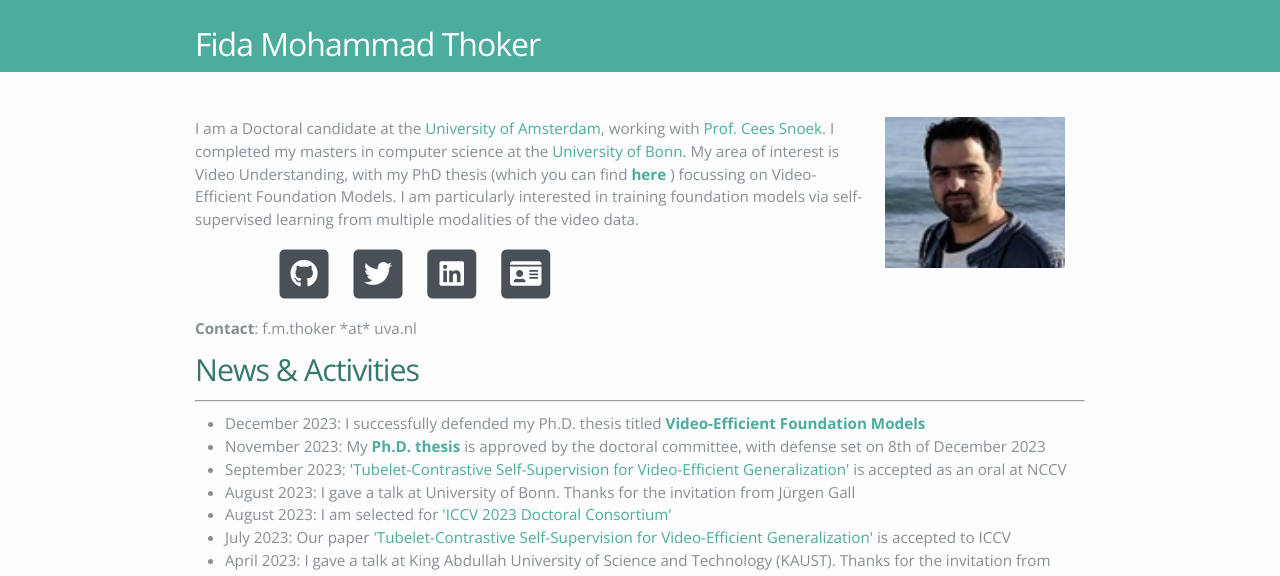
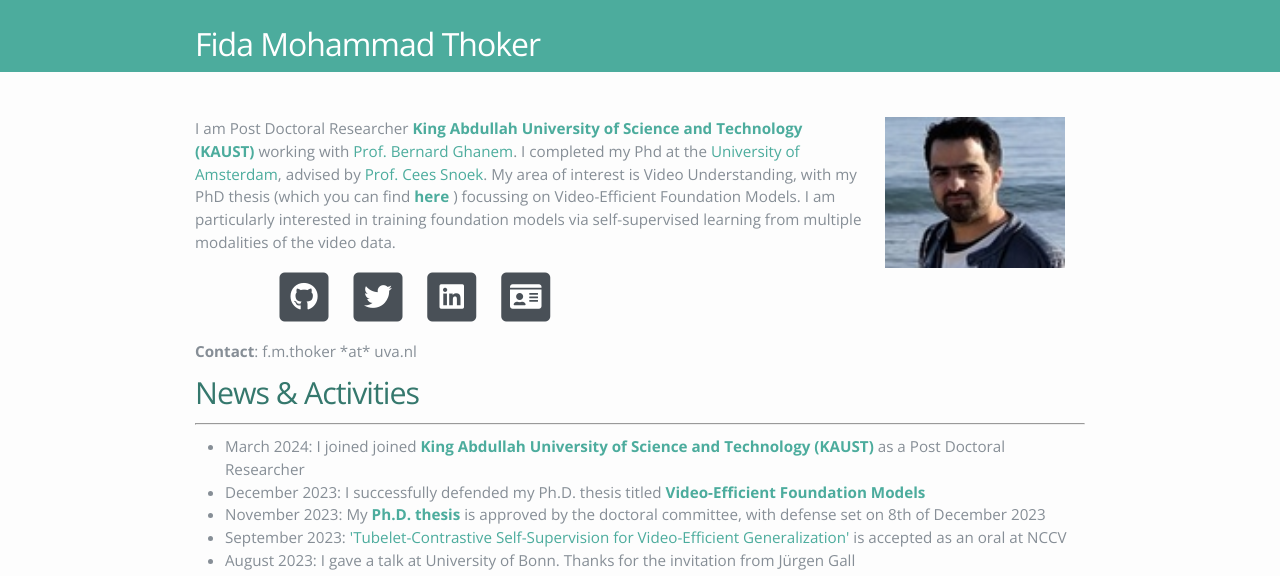
Before and after one commit to fmthoker/fmthoker.github.io, a website: page index.html in a window 1280 px wide. Shown: the top 576 px of the page. Drawn offline with nearby package versions, Linux system fonts and the light colour scheme; some icons are missing; a web font is replaced by a local one.

Commit message:
Update index.html

```diff
--- a/index.html
+++ b/index.html
@@ -84,8 +84,7 @@
       <div class="wrapper">
         <p><img src="img/profile.jpg" style="width: 180px; float: right" hspace="20" /></p>
 
-        <p>I am a Doctoral candidate at the <a href="https://www.uva.nl/en?cb">University of Amsterdam</a>, working with <a href="http://www.ceessnoek.info/">Prof. Cees Snoek</a>.
-         I completed my masters in computer science at the <a href="https://www.uni-bonn.de/en/university">University of Bonn</a>. My area of interest is Video Understanding, with my PhD thesis (which you can find <strong> <a href="pdfs/colored_digital_thesis_final.pdf">here</a> </strong>) focussing on Video-Efficient Foundation Models. I am particularly interested in training foundation models via self-supervised learning from multiple modalities of the video data. </p>
+        <p> I am Post Doctoral Researcher <strong> <a href="https://www.kaust.edu.sa/en/">King Abdullah University of Science and Technology (KAUST)</a> </strong> working with  <a href="https://www.bernardghanem.com/">Prof. Bernard Ghanem</a>. I completed my Phd at the <a href="https://www.uva.nl/en?cb">University of Amsterdam</a>, advised by <a href="http://www.ceessnoek.info/">Prof. Cees Snoek</a>. My area of interest is Video Understanding, with my PhD thesis (which you can find <strong> <a href="pdfs/colored_digital_thesis_final.pdf">here</a> </strong>) focussing on Video-Efficient Foundation Models. I am particularly interested in training foundation models via self-supervised learning from multiple modalities of the video data. </p>
 
 <!-- Icons from fontawesome (Make less ugly later) -->
 <ul class="list-inline list-social-icons mb-0">
@@ -139,7 +138,8 @@
 
 <div class="container"> <div class="events">
     <ul>
-        <li> December 2023: I successfully defended my Ph.D. thesis titled <strong> <a href="https://dare.uva.nl/search?identifier=89efbea4-62f5-426f-8208-5ba91948ecf4">Video-Efficient Foundation Models</a> </strong>
+        <li> March 2024: I joined  joined <strong> <a href="https://www.kaust.edu.sa/en/">King Abdullah University of Science and Technology (KAUST)</a> </strong> as a Post Doctoral Researcher
+         <li> December 2023: I successfully defended my Ph.D. thesis titled <strong> <a href="https://dare.uva.nl/search?identifier=89efbea4-62f5-426f-8208-5ba91948ecf4">Video-Efficient Foundation Models</a> </strong>
         <li> November 2023: My <strong> <a href="pdfs/colored_digital_thesis_final.pdf">Ph.D. thesis </a> </strong> is approved by the doctoral committee, with defense set on 8th of December 2023
         <li> September 2023: <a href="https://arxiv.org/abs/2303.11003">'Tubelet-Contrastive Self-Supervision for Video-Efficient Generalization'</a> is accepted as an oral at NCCV
         <li> August 2023: I gave a talk at  University of Bonn. Thanks for the invitation from Jürgen Gall </a>
```
